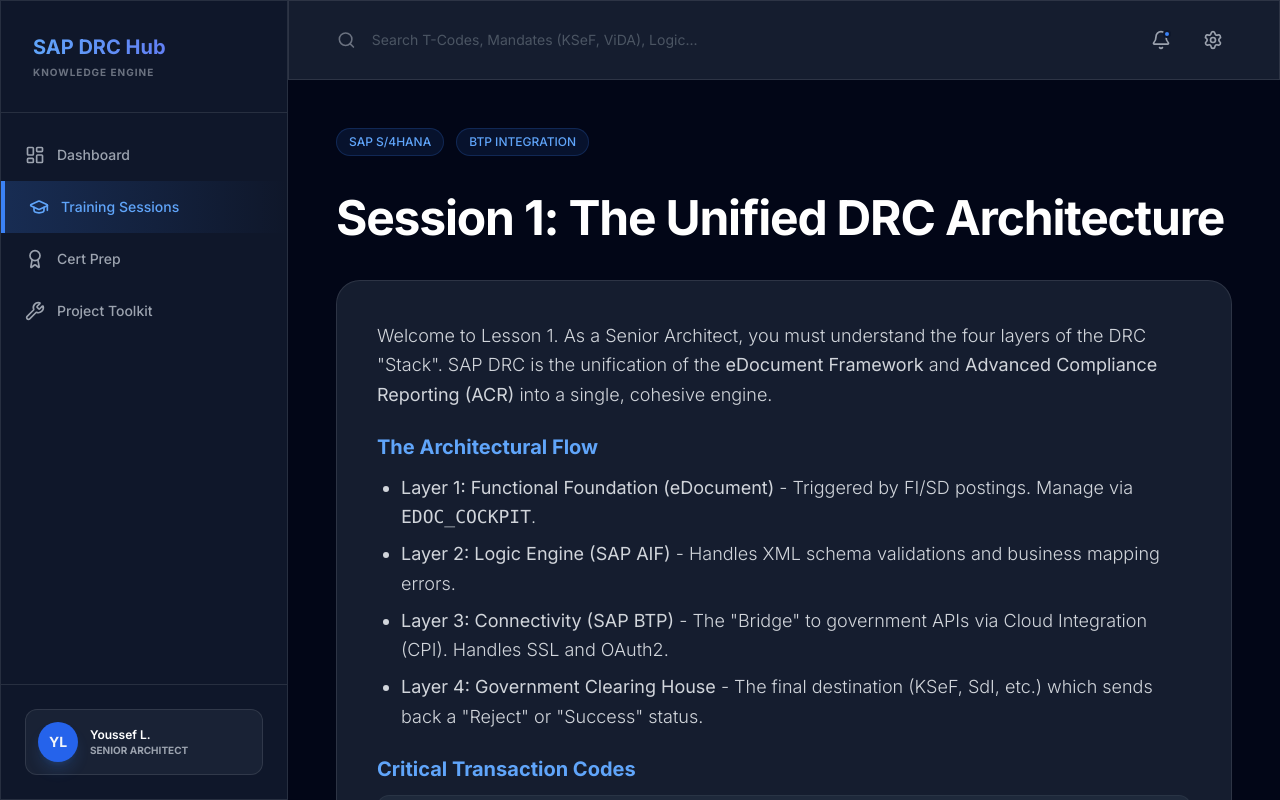
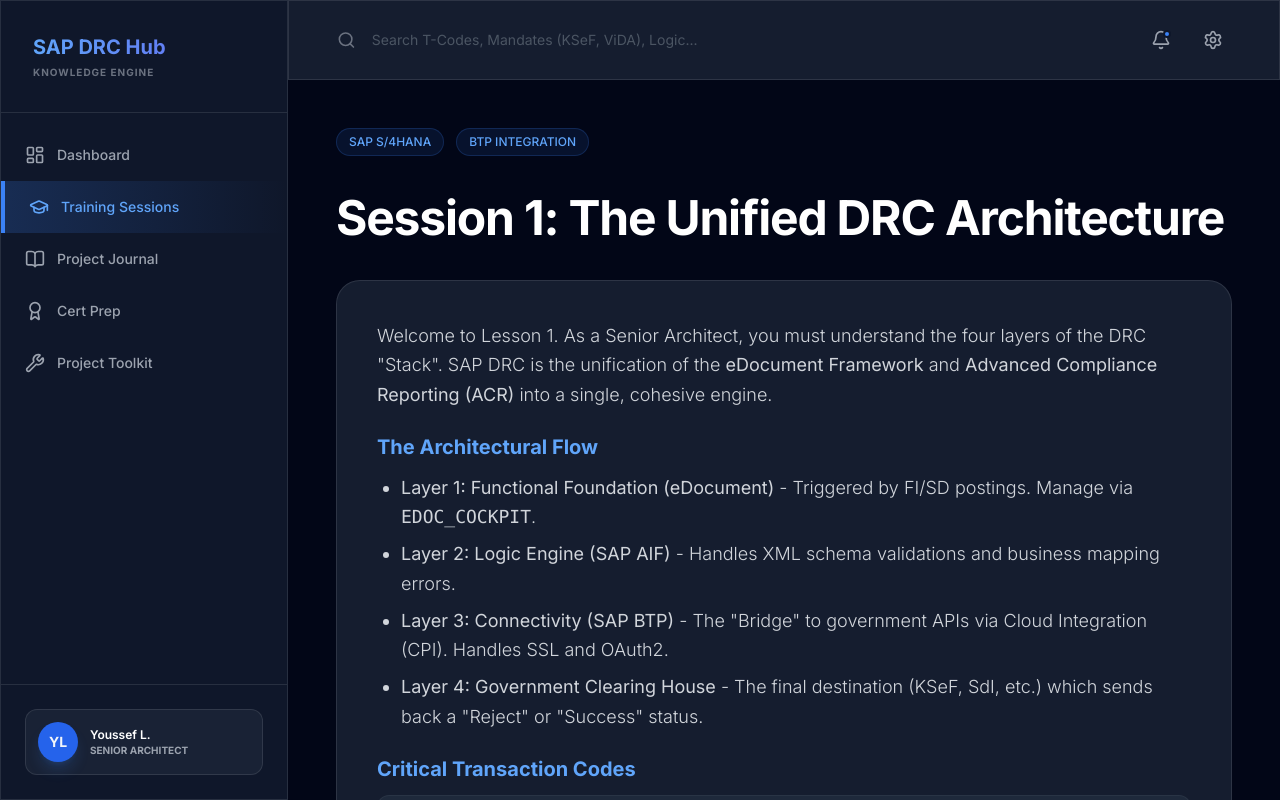
Before and after one commit to yousseflmalak/CV, a website: page index.html in a window 1280 px wide. Drawn offline with nearby package versions, Linux system fonts and the light colour scheme.

Commit message:
Initialize Project Journal with BP extraction entry

```diff
--- a/data/content.js
+++ b/data/content.js
@@ -74,3 +74,47 @@ window.PROGRESS_DATA = {
     examTarget: "S4F08 Implementation",
     examDate: "March 2026"
 };
+
+window.JOURNAL_DATA = [
+    {
+        date: "Feb 12, 2026",
+        title: "Extracting Business Partner from eDocument Source Key",
+        project: "InterParking Belgium",
+        content: `
+            <p>This entry outlines the technical logic to navigate from the <strong>EDOC_COCKPIT</strong> to the underlying <strong>Business Partner (BP)</strong> using the 18-character Source Key.</p>
+
+            <h3 class="text-blue-400 font-bold mt-6 mb-2">1. The Source Key Structure</h3>
+            <p>In FI-based eDocuments, the <code>SOURCE_KEY</code> is a concatenation:</p>
+            <ul class="list-disc ml-6 mb-4">
+                <li><strong>Company Code</strong>: Chars 1-4</li>
+                <li><strong>Document Number</strong>: Chars 5-14</li>
+                <li><strong>Fiscal Year</strong>: Chars 15-18</li>
+            </ul>
+
+            <h3 class="text-blue-400 font-bold mt-6 mb-2">2. Technical Linkage Path</h3>
+            <div class="bg-slate-800/50 p-4 rounded-xl border border-white/5 mb-4">
+                <p class="font-mono text-xs">
+                    <span class="text-emerald-400">EDOCUMENT</span> (SOURCE_KEY) <br/>
+                    &nbsp;&nbsp;→ <span class="text-emerald-400">BSEG</span> (Account Type KOART = 'D' or 'K') <br/>
+                    &nbsp;&nbsp;&nbsp;&nbsp;→ <span class="text-emerald-400">CVI_CUST_LINK</span> (or CVI_VEND_LINK) <br/>
+                    &nbsp;&nbsp;&nbsp;&nbsp;&nbsp;&nbsp;→ <span class="text-emerald-400">BUT000</span> (General BP Data)
+                </p>
+            </div>
+
+            <h3 class="text-blue-400 font-bold mt-6 mb-2">3. Strategic SQL Lookup</h3>
+            <pre class="bg-black/40 p-4 rounded-xl text-xs overflow-x-auto border border-white/5">
+SELECT b~partner, b~name_org1
+  FROM edocument AS e
+  INNER JOIN bseg AS s ON s~bukrs = SUBSTRING(e~source_key, 1, 4)
+                      AND s~belnr = SUBSTRING(e~source_key, 5, 10)
+                      AND s~gjahr = SUBSTRING(e~source_key, 15, 4)
+  INNER JOIN cvi_cust_link AS l ON l~customer = s~kunnr
+  INNER JOIN but000 AS b ON b~partner_guid = l~partner_guid
+  WHERE e~source_key = '...'
+    AND s~koart = 'D'.</pre>
+
+            <h3 class="text-blue-400 font-bold mt-6 mb-2">Validation Tip</h3>
+            <p>Always verify the <code>SOURCE_TYPE</code> in table <strong>EDOCUMENT</strong> first. If it is <code>SD_INVOICE</code>, you must use table <strong>VBRK</strong> instead of <strong>BSEG</strong>.</p>
+        `
+    }
+];
--- a/index.html
+++ b/index.html
@@ -121,6 +121,7 @@
                         <nav className="flex-1 mt-4">
                             <SidebarItem id="dashboard" label="Dashboard" icon="layout-dashboard" activeTab={activeTab} onClick={setActiveTab} />
                             <SidebarItem id="training" label="Training Sessions" icon="graduation-cap" activeTab={activeTab} onClick={setActiveTab} />
+                            <SidebarItem id="journal" label="Project Journal" icon="book-open" activeTab={activeTab} onClick={setActiveTab} />
                             <SidebarItem id="certification" label="Cert Prep" icon="award" activeTab={activeTab} onClick={setActiveTab} />
                             <SidebarItem id="toolkit" label="Project Toolkit" icon="wrench" activeTab={activeTab} onClick={setActiveTab} />
                         </nav>
```
